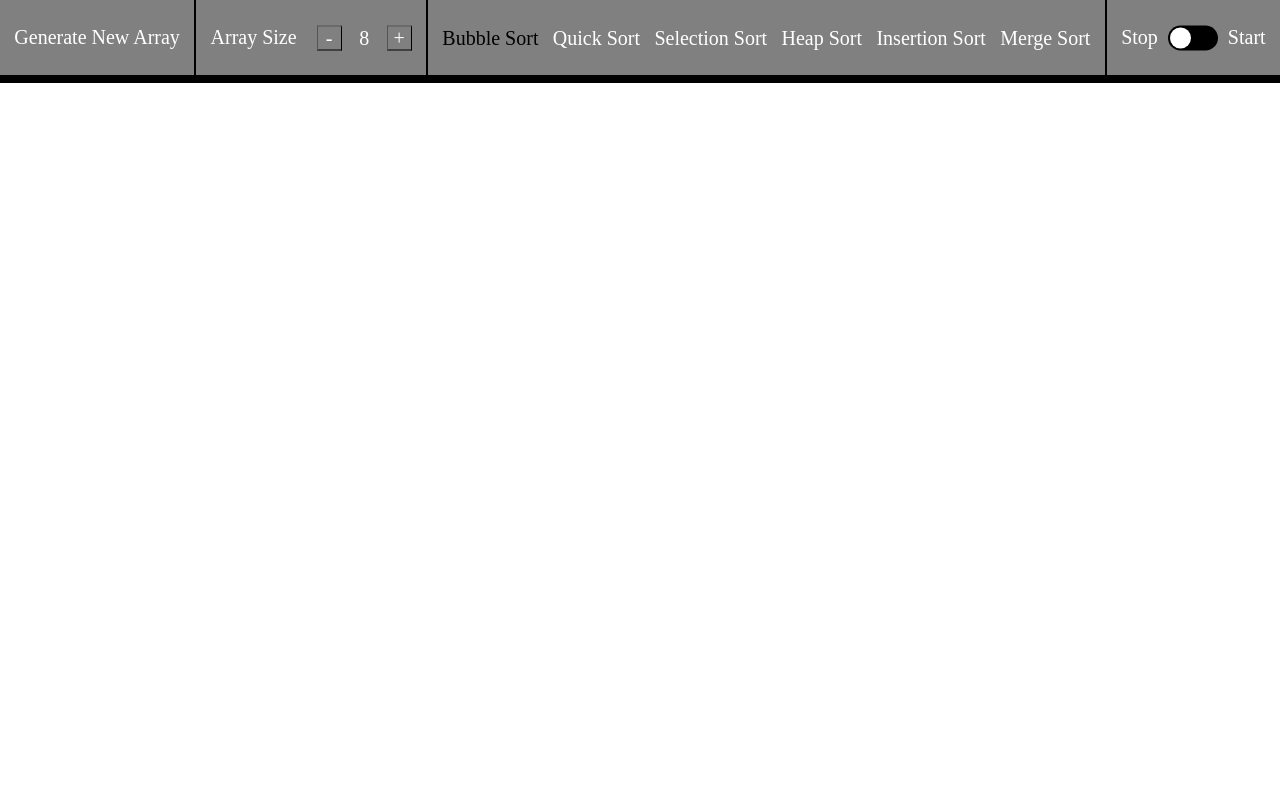
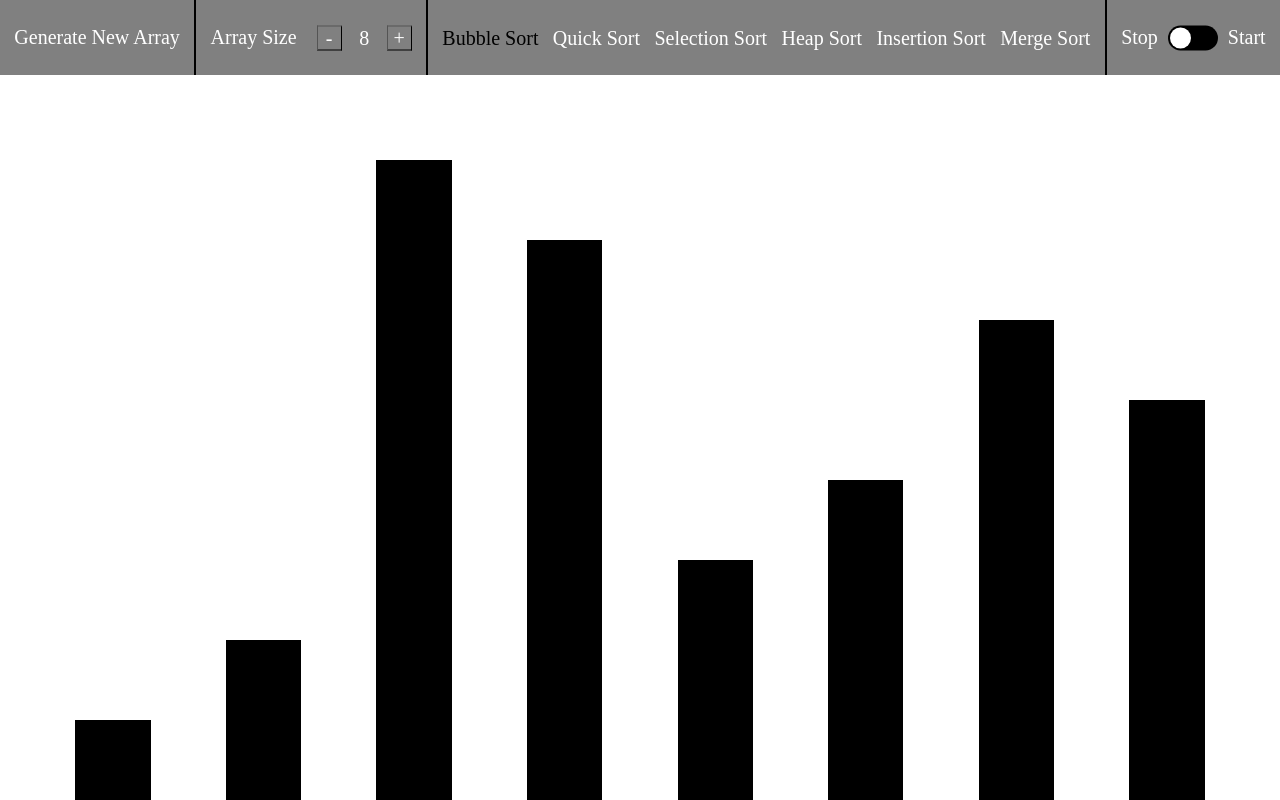
Before and after one commit to Matthewhungwaichung/algorithm_visualisation, a plain HTML site: page src/index.html in a window 1280 px wide. Drawn offline with Linux system fonts and the light colour scheme.

Commit message:
render the array element on picture

```diff
--- a/src/script.js
+++ b/src/script.js
@@ -6,6 +6,7 @@ let start_or_stop_js = document.getElementById("start_or_stop_toggle_switch");
 let generate_new_array_button_js = document.querySelector('button[id="generate_new_array_button"]');
 let sub_js = document.querySelector('button[id="sub"]');
 let adding_js = document.querySelector('button[id="adding"]');
+let public_array;
 /*
 For preloading code
  */
@@ -81,16 +82,21 @@ function render_array_element(number_array){
     private variables
      */
     let array_size = array_size_js.value;
+    let height_ration_hop = 100/array_size;
+    let width_ratio = 100/(array_size*2+1);
     let array_element_container_js = document.getElementById("array_element_container");
+
     /*
     code
      */
     array_element_container_js.innerHTML = '';
-    let dummy_array_element_container = document.createElement("div");
-    dummy_array_element_container.className = "dummy_array_element_container";
-    dummy_array_element_container.style.height = array_size+"px";
-    array_element_container_js.appendChild(dummy_array_element_container);
-    console.log(number_array);
+    for (let number = 0 ; number<array_size ; number++){
+        let array_element = document.createElement("div");
+        array_element.className = "array_element";
+        array_element_container_js.appendChild(array_element);
+        array_element.style.height = (number_array[number]+1)*height_ration_hop+"%";
+        array_element.style.width = width_ratio+"%";
+    }
 
 }
 /*
@@ -99,14 +105,17 @@ Generate random array
 function generate_array(){
     let array_size = array_size_js.value;
     let number_array = [], new_position, temp;
-    for (let array_element = 0 ; array_element<array_size ; array_element++){
-        number_array.push(array_element);
+    for (let number = 0 ; number<array_size ; number++){
+        number_array.push(number);
     }
-    for (let array_element = 0 ; array_element<array_size ; array_element++){
-        new_position = Math.floor(Math.random()*(array_element+1));
-        temp = number_array[array_element];
-        number_array[array_element] = number_array[new_position];
+    for (let number = 0 ; number<array_size ; number++){
+        new_position = Math.floor(Math.random()*(number+1));
+        temp = number_array[number];
+        number_array[number] = number_array[new_position];
         number_array[new_position] = temp;
     }
+    public_array = number_array;
+    console.log(public_array);
     return number_array;
+
 }
--- a/src/style.css
+++ b/src/style.css
@@ -132,8 +132,14 @@ input:checked + .slider{
 input:checked + .slider:before{
     transform: translateX(25px);
 }
-.dummy_array_element_container{
-    height: 30px;
+.array_element{
+    margin: 0;
+    border: 0;
+    padding: 0;
+    width: 20px;
+    position: relative;
+    top: 100%;
+    transform: translateY(-100%);
     background-color: black;
 }
 /*
@@ -143,12 +149,22 @@ For ID
     color: white;
     background-color:gray;
     justify-content: space-evenly;
+    position: static;
     display: inline-flex;
-    position: relative;
     min-width: 100%;
     height: 75px;
 
 }
+#array_element_container{
+    min-width: 1093.24px;
+    width: 100%;
+    height: 80%;
+    display: flex;
+    justify-content: space-evenly;
+    position: absolute;
+    bottom: 0;
+}
+
 #array_size{
     background-color: inherit;
     color: inherit;
```
